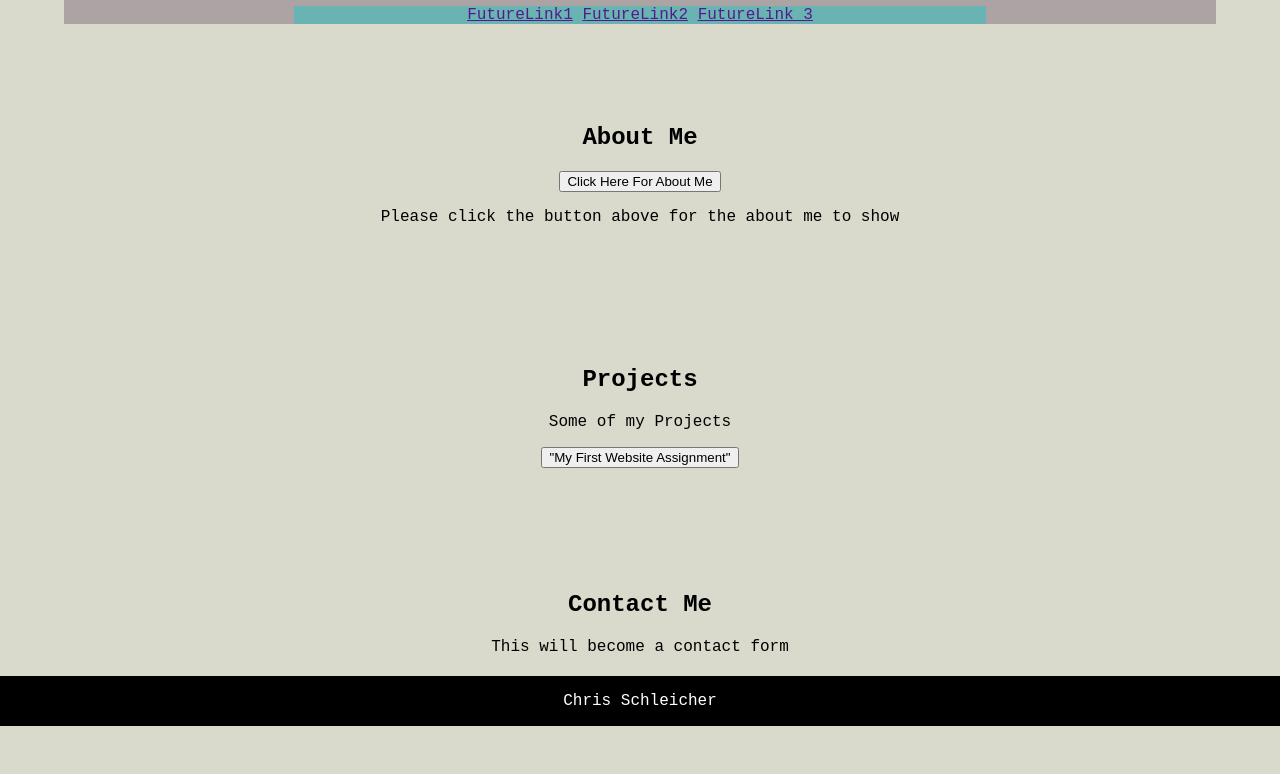
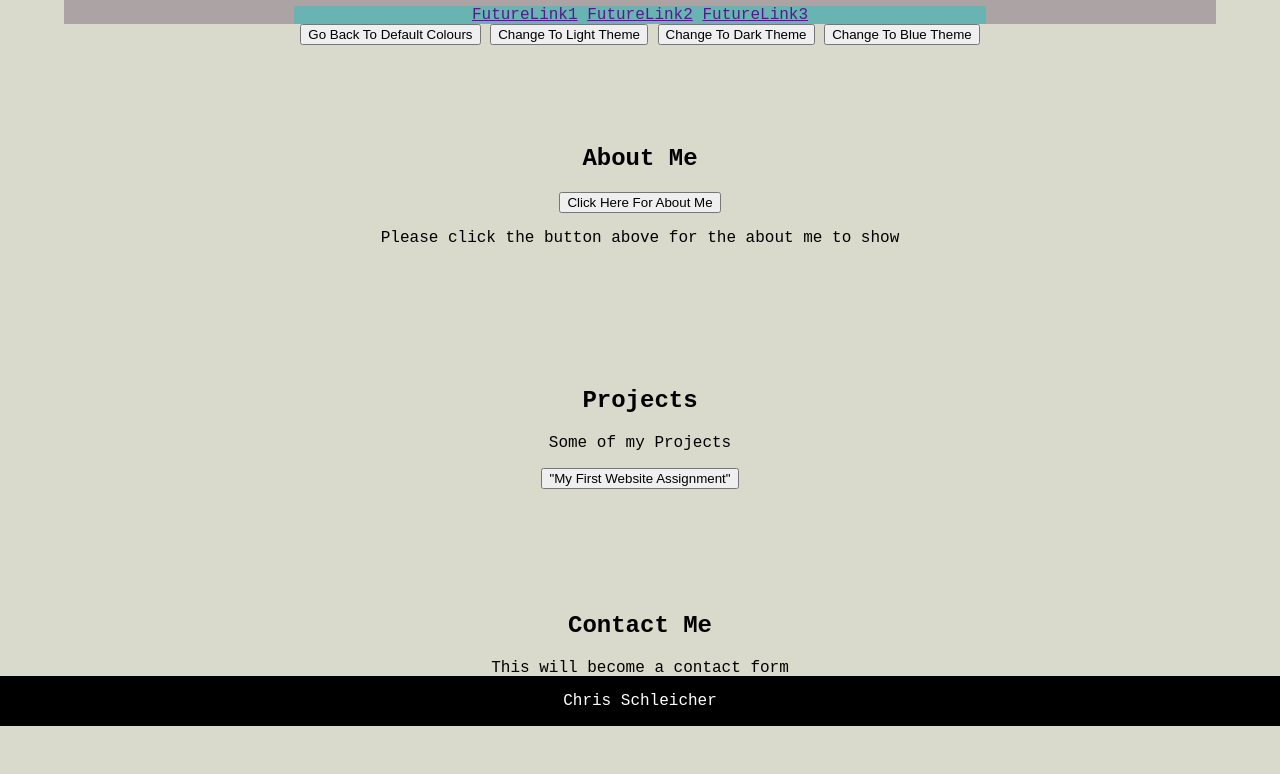
Before and after one commit to Calbars1995/MyPortfolio, a plain HTML site: page index.html in a window 1280 px wide. Shown: the part 74-848 px from the top of the page. Before the commit the page ends 827 px from the top, so only its background shows below. Drawn offline with Linux system fonts and the light colour scheme.

Commit message:
buttons to change theme put in

```diff
--- a/index.html
+++ b/index.html
@@ -13,10 +13,15 @@
         <div class="links">
             <a href="">FutureLink1</a>
             <a href="">FutureLink2</a>
-            <a href="">FutureLink 3</a>
+            <a href="">FutureLink3</a>
         </div>
 
     </header>
+    <!--Buttons to change background colour-->
+    <button id="defaultTheme">Go Back To Default Colours</button>
+    <button id="lightTheme">Change To Light Theme</button>
+    <button id="darkTheme">Change To Dark Theme</button>
+    <button id="blueTheme">Change To Blue Theme</button>
 
     <section id="AboutMe"> <!--About Me Section-->
         <h2>About Me</h2>
```
